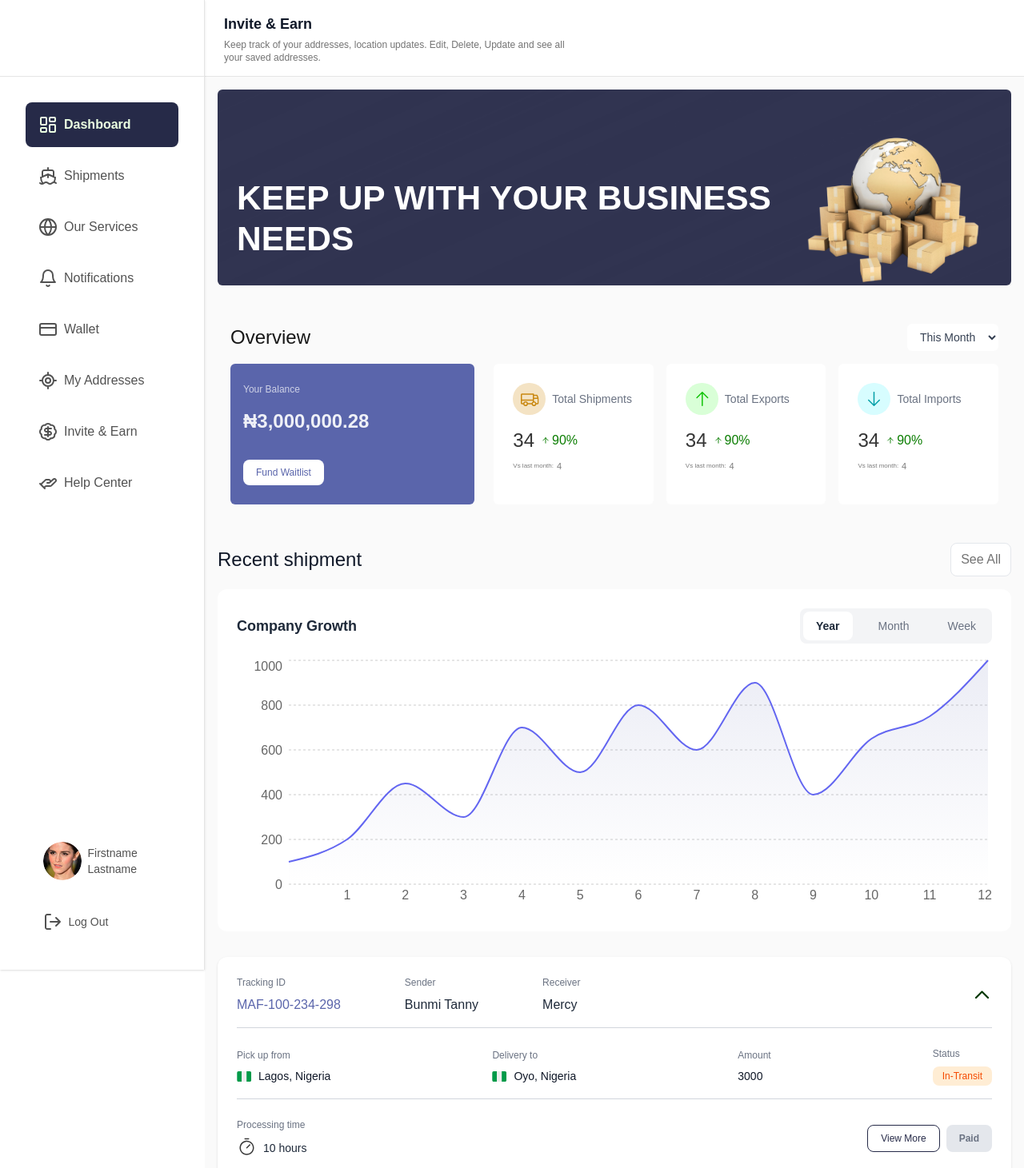
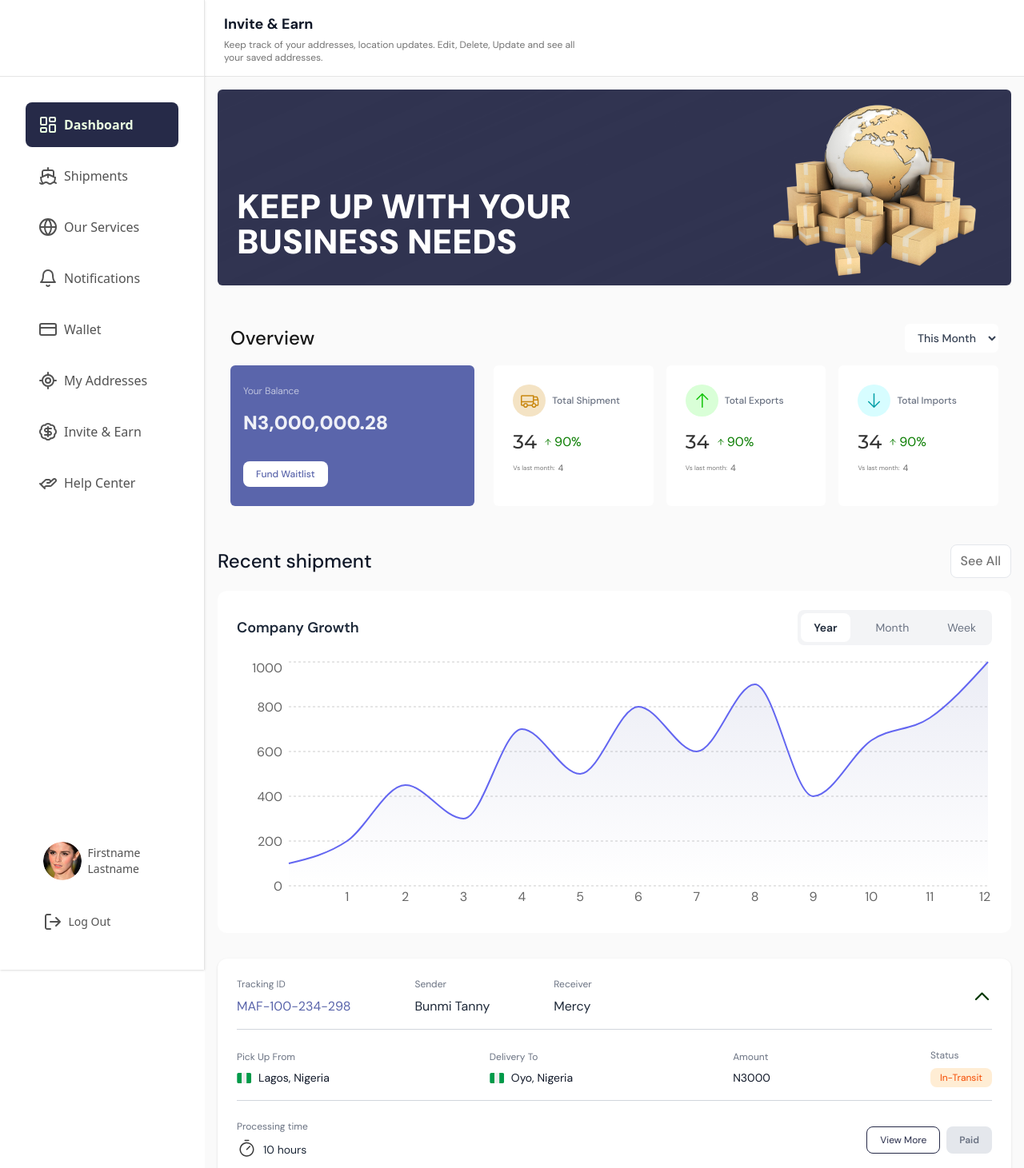
Before and after one commit to RhodaAramide/business-dashboard, a Next.js app: page /dashboard in a window 1280 px wide. Shown: the top 1461 px of the page at 80% size. Built offline with nearby package versions, Linux system fonts and the light colour scheme; sample sign-in values are in the browser's storage.

Commit message:
refactor: Update font usage and improve text styling across multiple components for consistency

```diff
--- a/src/app/dashboard/page.tsx
+++ b/src/app/dashboard/page.tsx
@@ -19,7 +19,7 @@ export default function DashboardPage() {
   }, [router]);
 
   return (
-    <div className="flex w-full h-full bg-neutral-50 font-sans overflow-scroll">
+    <div className="flex w-full h-full bg-neutral-50 font-dmsans overflow-scroll">
       <motion.main
         className="flex-1 overflow-auto"
         initial={{ opacity: 0, y: 30 }}
--- a/src/app/globals.css
+++ b/src/app/globals.css
@@ -1,11 +1,21 @@
+
+@import url('https://fonts.googleapis.com/css2?family=Montserrat:ital,wght@0,100..900;1,100..900&display=swap');
+@import url('https://fonts.googleapis.com/css2?family=DM+Sans:ital,opsz,wght@0,9..40,100..1000;1,9..40,100..1000&display=swap');
+
+
 @import "tailwindcss";
+
 
 :root {
   --background: #ffffff;
   --foreground: #171717;
+
+  /* fonts */
+  --font-geist-dmsans: 'DM Sans', sans-serif;
+  --font-geist-montserrat: 'Montserrat', sans-serif;
 }
 
-@theme  {
+@theme {
   /* colors */
   --color-background: var(--background);
   --color-foreground: var(--foreground);
@@ -18,9 +28,8 @@
   --color-primary-800: #0A7D00;
   --color-secondary: #525252;
 
-  /* fonts */
-  --font-sans: var(--font-geist-sans);
-  --font-mono: var(--font-geist-mono);
+  --font-dmsans: var(--font-geist-dmsans);
+  --font-montserrat: var(--font-geist-montserrat);
 }
 
 @media (prefers-color-scheme: dark) {
@@ -33,5 +42,4 @@
 body {
   background: var(--background);
   color: var(--foreground);
-  font-family: Arial, Helvetica, sans-serif;
 }
--- a/src/app/layout.tsx
+++ b/src/app/layout.tsx
@@ -12,7 +12,7 @@ export const metadata = {
 export default function RootLayout({ children }: { children: ReactNode }) {
   return (
     <html lang="en">
-      <body className="flex min-h-screen w-screen bg-neutral-50 font-sans overflow-scroll">
+      <body className="flex min-h-screen w-screen bg-neutral-50 font-dmsans overflow-scroll">
         <ToastProvider />
         <Sidebar />
         <div className="flex-1 flex flex-col overflow-auto">
--- a/src/components/HeaderBanner.tsx
+++ b/src/components/HeaderBanner.tsx
@@ -19,7 +19,7 @@ export const HeaderBanner = () => {
         transition={{ duration: 0.8, ease: "easeOut" }}
       >
         <motion.h1
-          className="text-[22px] md:text-[36px] lg:text-[42.47px] leading-[1.2] uppercase font-black text-center md:text-left py-4 md:pb-8 self-end md:self-end"
+          className="max-w-md text-[22px] md:text-[42.47px] md:leading-[44px] leading-[1.2] uppercase font-black text-center md:text-left py-4 md:pb-8 self-end md:self-end tracking-[-2%]"
           initial={{ opacity: 0, x: -50 }}
           animate={{ opacity: 1, x: 0 }}
           transition={{ duration: 0.8, delay: 0.2, ease: "easeOut" }}
@@ -27,7 +27,7 @@ export const HeaderBanner = () => {
           Keep up with your business needs
         </motion.h1>
         <motion.div
-          className="w-48 h-48 md:w-[295px] md:h-[295px] flex justify-center items-center"
+          className="w-48 h-48 md:w-[295px] md:h-[295px] flex justify-start items-start"
           initial={{ opacity: 0, scale: 0.8 }}
           animate={{ opacity: 1, scale: 1 }}
           transition={{ duration: 0.8, delay: 0.4, ease: "easeOut" }}
--- a/src/components/OverviewSection.tsx
+++ b/src/components/OverviewSection.tsx
@@ -8,7 +8,7 @@ import { ReactNode } from "react";
 import { motion } from "framer-motion";
 
 const shipments: { title: string; value: number; icon: ReactNode }[] = [
-  { title: "Total Shipments", value: 34, icon: <TruckIcon /> },
+  { title: "Total Shipment", value: 34, icon: <TruckIcon /> },
   { title: "Total Exports", value: 34, icon: <ArrowUpIcon /> },
   { title: "Total Imports", value: 34, icon: <ArrowDownIcon /> },
 ];
@@ -58,7 +58,7 @@ export const OverviewSection = () => {
           transition={{ duration: 0.5 }}
         >
           <h2 className="text-xs font-light text-white/70">Your Balance</h2>
-          <p className="text-2xl font-black text-white/90">₦3,000,000.28</p>
+          <p className="text-2xl font-black text-white/90">N3,000,000.28</p>
           <button className="w-fit bg-white py-2 px-4 rounded-lg text-links font-medium text-xs mt-4">
             Fund Waitlist
           </button>
@@ -84,13 +84,13 @@ export const OverviewSection = () => {
                 >
                   {item.icon}
                 </p>
-                <h2 className="text-sm font-medium text-gray-500">
+                <h2 className="text-xs font-medium text-gray-500">
                   {item.title}
                 </h2>
               </div>
               <div className="flex flex-col gap-2">
                 <div className="flex gap-2 items-center">
-                  <p className="flex items-center text-2xl font-medium text-[#353535]">
+                  <p className="flex items-center text-2xl font-montserrat font-medium text-[#353535]">
                     {item.value}
                   </p>
                   <p className="flex items-center gap-0.5 text-primary-800">
--- a/src/components/ShipmentList.tsx
+++ b/src/components/ShipmentList.tsx
@@ -45,13 +45,13 @@ export const ShipmentList = () => {
 
             {/* Details Section */}
             <div className="flex flex-col md:flex-row justify-between items-start md:items-center border-b border-gray-300 pb-4 gap-4">
-              <p className="flex flex-col gap-2 text-xs text-gray-500">
+              <p className="flex flex-col gap-2 text-xs capitalize text-gray-500">
                 Pick up from{" "}
                 <span className="flex items-center gap-2 text-gray-900 text-sm">
                   <FlagIcon /> {shipment.pickUpFrom}
                 </span>
               </p>
-              <p className="flex flex-col gap-2 text-xs text-gray-500">
+              <p className="flex flex-col gap-2 text-xs capitalize text-gray-500">
                 Delivery to{" "}
                 <span className="flex items-center gap-2 text-gray-900 text-sm">
                   <FlagIcon /> {shipment.deliveryTo}
@@ -60,7 +60,7 @@ export const ShipmentList = () => {
               <p className="flex flex-col gap-2 text-xs text-gray-500">
                 Amount{" "}
                 <span className="text-gray-900 text-sm">
-                  {shipment.amount}
+                  N{shipment.amount}
                 </span>
               </p>
               <p className="flex flex-col gap-2 text-xs text-gray-500">
```
